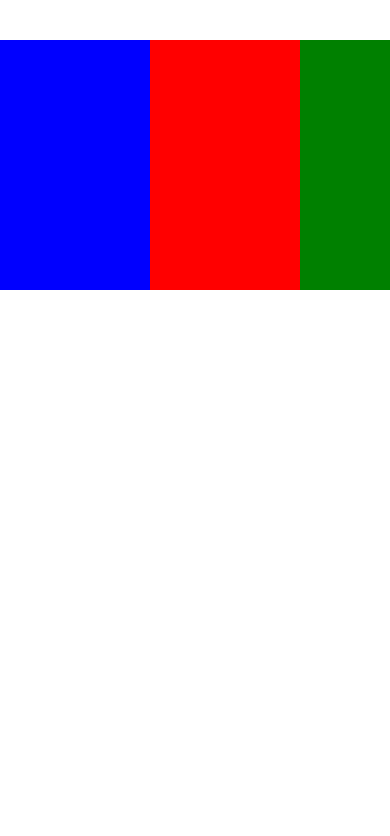
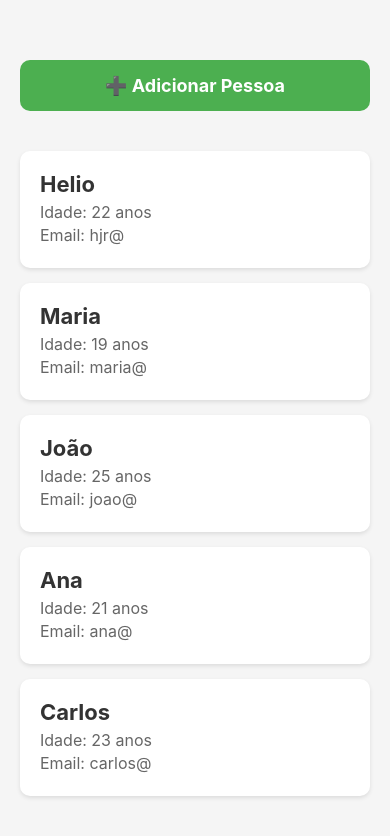
Before and after one commit to HelioJr548/SujeitoProgramador, a React Native app in the folder meuapp/: screen / in a window 390 px wide. Shown: the top 836 px of the page. Built offline with nearby package versions, Linux system fonts and the light colour scheme.

Commit message:
Flatlist

```diff
--- a/meuapp/App.js
+++ b/meuapp/App.js
@@ -1,50 +1,96 @@
-import { View, StyleSheet, ScrollView } from 'react-native';
+import { useState } from 'react';
+import { View, StyleSheet, FlatList, Text, Pressable } from 'react-native';
 
 export default function App() {
+	const [feed, setFeed] = useState([
+		{ id: '1', name: 'Helio', age: 22, email: 'hjr@' },
+		{ id: '2', name: 'Maria', age: 19, email: 'maria@' },
+		{ id: '3', name: 'João', age: 25, email: 'joao@' },
+		{ id: '4', name: 'Ana', age: 21, email: 'ana@' },
+		{ id: '5', name: 'Carlos', age: 23, email: 'carlos@' },
+	]);
+
+	const addPerson = () => {
+		const newPerson = {
+			id: Date.now().toString(), // ID único
+			name: `Pessoa ${feed.length + 1}`,
+			age: 20 + Math.floor(Math.random() * 20),
+			email: `pessoa${feed.length + 1}@exemplo.com`,
+		};
+		setFeed([...feed, newPerson]); // ✅ Atualiza tela!
+	};
+
 	return (
 		<View style={styles.container}>
-			<ScrollView
-				horizontal={true}
-				showsHorizontalScrollIndicator={false}
-			>
-				<View style={styles.box1} />
-				<View style={styles.box2} />
-				<View style={styles.box3} />
-				<View style={styles.box4} />
-				<View style={styles.box5} />
-			</ScrollView>
+			<Pressable style={styles.addButton} onPress={addPerson}>
+				<Text style={styles.addButtonText}>➕ Adicionar Pessoa</Text>
+			</Pressable>
+
+			<FlatList
+				data={feed}
+				renderItem={({ item }) => <Person data={item} />}
+				// ✅ keyExtractor: DIZ AO REACT QUAL ITEM MUDOU
+				// SEM ELE: React re-renderiza TODOS os itens sempre
+				// COM ELE: React atualiza só o que mudou (rápido!)
+				// USAR SEMPRE quando cada item tem ID único
+				keyExtractor={(item) => item.id}
+				contentContainerStyle={styles.listContainer}
+			/>
 		</View>
 	);
 }
+
+const Person = ({ data }) => {
+	return (
+		<View style={styles.personContainer}>
+			<Text style={styles.nameText}>{data.name}</Text>
+			<Text style={styles.infoText}>Idade: {data.age} anos</Text>
+			<Text style={styles.infoText}>Email: {data.email}</Text>
+		</View>
+	);
+};
 
 const styles = StyleSheet.create({
 	container: {
 		paddingTop: 40,
 		flex: 1,
+		backgroundColor: '#f5f5f5',
 	},
-	box1: {
-		width: 150,
-		height: 250,
-		backgroundColor: 'blue',
+	addButton: {
+		backgroundColor: '#4CAF50',
+		padding: 15,
+		margin: 20,
+		borderRadius: 10,
+		alignItems: 'center',
 	},
-	box2: {
-		width: 150,
-		height: 250,
-		backgroundColor: 'red',
+	addButtonText: {
+		color: 'white',
+		fontSize: 18,
+		fontWeight: 'bold',
 	},
-	box3: {
-		width: 150,
-		height: 250,
-		backgroundColor: 'green',
+	listContainer: {
+		padding: 20,
 	},
-	box4: {
-		width: 150,
-		height: 250,
-		backgroundColor: 'purple',
+	personContainer: {
+		backgroundColor: 'white',
+		marginBottom: 15,
+		padding: 20,
+		borderRadius: 10,
+		shadowColor: '#000',
+		shadowOffset: { width: 0, height: 2 },
+		shadowOpacity: 0.1,
+		shadowRadius: 4,
+		elevation: 3,
 	},
-	box5: {
-		width: 150,
-		height: 250,
-		backgroundColor: 'orange',
+	nameText: {
+		fontSize: 22,
+		fontWeight: 'bold',
+		marginBottom: 5,
+		color: '#333',
+	},
+	infoText: {
+		fontSize: 16,
+		color: '#666',
+		marginBottom: 3,
 	},
 });
```
